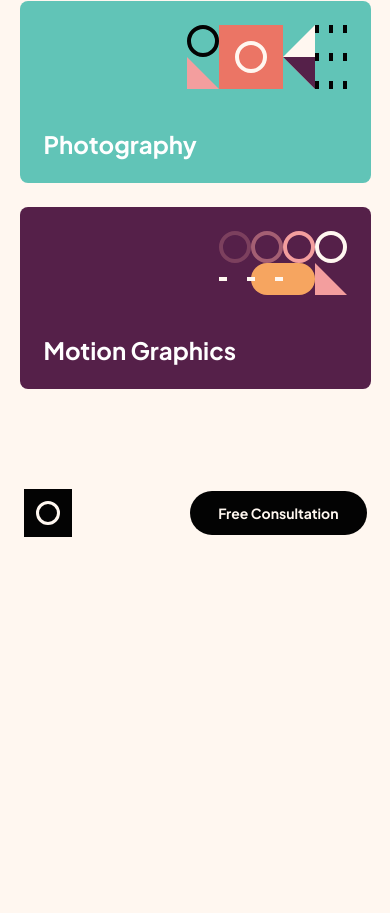
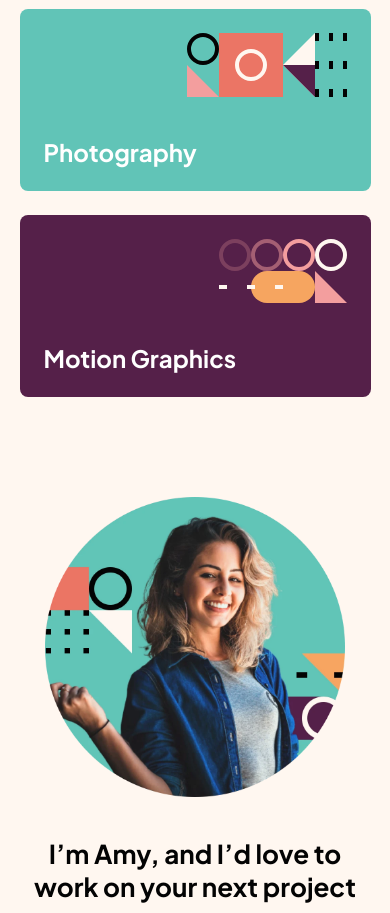
Before and after one commit to K3nK0/single-page-design-portfolio, a plain HTML site: page index.html in a window 390 px wide. Shown: the part 1087-2000 px from the top of the page. Before the commit the page ends 1656 px from the top, so only its background shows below. Drawn offline with Linux system fonts and the light colour scheme.

Commit message:
section profile html css animation responsive

```diff
--- a/index.html
+++ b/index.html
@@ -16,7 +16,7 @@
 
   <header>
     <img id="logo" src="assets/logo.svg" alt="logo">
-    <a class="link-consultation-black" href="#"><span>Free Consultation</span></a>
+    <a class="link-consultation" href="#"><span>Free Consultation</span></a>
   </header>
 
   <section class="title">
@@ -53,7 +53,18 @@
     </div>
   </section>
 
-
+  <section class="profile">
+    <div class="container-photo-profile">
+      <img src="assets/image-amy.webp" alt="photo de profile">
+    </div>
+    <div class="container-presentation">
+      <h2>I’m Amy, and I’d love to work on your next project</h2>
+      <p>
+        I love working with others to create beautiful design solutions. I’ve designed everything from brand illustrations to complete mobile apps. I’m also handy with a camera!
+      </p>
+      <a class="link-consultation" href="#">Free Consultation</a>
+    </div>
+  </section>
 
 
 
@@ -61,19 +72,10 @@
 
   <footer>
     <img id="logo" src="assets/logo.svg" alt="logo">
-    <a class="link-consultation-black" href="#">Free Consultation</a>
+    <a class="link-consultation" href="#">Free Consultation</a>
   </footer>
 
 <!--
-
-
-  I’m Amy, and I’d love to work on your next project
-
-  I love working with others to create beautiful design solutions. I’ve designed everything from brand illustrations
-  to complete mobile apps. I’m also handy with a camera!
-
-  Free Consultation
-
   My Work
 
   Book a call with me
@@ -87,6 +89,7 @@
 
 -->
 
+  <script src="script.js"></script>
 
 </body>
 </html>
--- /dev/null
+++ b/script.js
@@ -0,0 +1,23 @@
+const discoverProfile = [
+    document.querySelector('.container-photo-profile img'),
+    document.querySelector('.container-presentation h2'),
+    document.querySelector('.container-presentation p'),
+    document.querySelector('.container-presentation .link-consultation')
+]
+
+const animatedContents = [
+    ...discoverProfile
+]
+
+const intersectionObserver = new IntersectionObserver(handleIntersect, {rootMargin: "-20%"});
+
+animatedContents.forEach(el => intersectionObserver.observe(el))
+
+function handleIntersect(entries) {
+    entries.forEach(entry => {
+        if(entry.isIntersecting) {
+            entry.target.classList.add('active');
+            intersectionObserver.unobserve(entry.target)
+        }
+    })
+}
--- a/style.css
+++ b/style.css
@@ -23,10 +23,58 @@ html {
 
 body {
     background: var(--light-cream);
+    overflow-x: hidden;
 }
 
-header, footer, .patterns {
+header, footer, .patterns, .profile {
     width: clamp(690px, 77.08vw, 1110px);
+}
+
+/* ----------------- LINK CONSULTATION ----------------- */
+
+.link-consultation {
+    position: relative;
+    padding: 14px 45px;
+    border-radius: 9999px;
+    color: var(--light-cream);
+    font-family: "Plus Jakarta Sans", sans-serif;
+    text-decoration: none;
+    font-weight: 700;
+    line-height: 28px;
+    overflow: hidden;
+    z-index: 5;
+}
+.link-consultation::before {
+    content: "";
+    width: 100%;
+    height: 100%;
+    position: absolute;
+    top: 0;
+    left: 0;
+    transform-origin: left;
+    transition: transform .2s ease-out;
+    z-index: -1;
+}
+.link-consultation:hover::before {
+    transform: scaleX(0);
+    transform-origin: right;
+}
+
+.link-consultation::after {
+    content: "";
+    width: 100%;
+    height: 100%;
+    position: absolute;
+    top: 0;
+    left: 0;
+    transform: scaleX(0);
+    transform-origin: right;
+    transition: transform .2s ease-out;
+    z-index: -1;
+}
+.link-consultation:hover::after {
+    transform: scaleX(100%);
+    transform-origin: left;
 }
 
 /* --------- HEADER / FOOTER---------*/
@@ -38,51 +86,14 @@ header, footer {
     margin: 34px auto 66px;
 }
 
-.link-consultation-black {
-    position: relative;
-    padding: 14px 45px;
-    border-radius: 9999px;
-    color: var(--light-cream);
-    font-family: "Plus Jakarta Sans", sans-serif;
-    text-decoration: none;
-    font-weight: 700;
-    line-height: 28px;
-    overflow: hidden;
-    z-index: 5;
-}
-.link-consultation-black::before {
-    content: "";
-    width: 100%;
-    height: 100%;
-    position: absolute;
-    top: 0;
-    left: 0;
+header .link-consultation::before,
+footer .link-consultation::before {
     background: var(--black);
-    transform-origin: left;
-    transition: transform .2s ease-out;
-    z-index: -1;
-}
-.link-consultation-black:hover::before {
-    transform: scaleX(0);
-    transform-origin: right;
 }
 
-.link-consultation-black::after {
-    content: "";
-    width: 100%;
-    height: 100%;
-    position: absolute;
-    top: 0;
-    left: 0;
+header .link-consultation::after,
+footer .link-consultation::after {
     background: var(--galactic-blue);
-    transform: scaleX(0);
-    transform-origin: right;
-    transition: transform .2s ease-out;
-    z-index: -1;
-}
-.link-consultation-black:hover::after {
-    transform: scaleX(100%);
-    transform-origin: left;
 }
 
 
@@ -279,3 +290,163 @@ header, footer {
         "motion motion";
     }
 }
+
+
+/* ---------------- SECTION PROFILE ---------------- */
+
+.profile {
+    margin: 0 auto 160px;
+    display: grid;
+    grid-template-columns: 1fr 1fr;
+    grid-template-rows: 445px;
+}
+
+.container-photo-profile img {
+    height: 100%;
+    object-fit: cover;
+}
+
+.container-photo-profile.active img {
+    opacity: 1;
+}
+
+.container-presentation {
+    display: flex;
+    flex-direction: column;
+    justify-content: center;
+}
+
+.container-presentation h2 {
+    font-size: 40px;
+    font-weight: 700;
+    color: var(--black);
+    margin-bottom: 34px;
+}
+
+.container-presentation h2.active {
+    opacity: 1;
+}
+
+.container-presentation p {
+    font-size: 18px;
+    line-height: 28px;
+    color: var(--medium-brown);
+    margin-bottom: 32px;
+}
+
+.container-presentation .link-consultation {
+    max-width: 228px;
+}
+
+.container-presentation .link-consultation::before {
+    background: var(--light-red);
+}
+
+.container-presentation .link-consultation::after {
+    background: var(--summer-yellow);
+}
+
+/* animation */
+
+.container-photo-profile img,
+.container-presentation h2,
+.container-presentation p,
+.container-presentation .link-consultation {
+    opacity: 0;
+    transform: scaleY(0);
+    transform-origin: top;
+    transition: opacity 1s ease-out,
+    transform 1s ease-out;
+}
+
+.container-photo-profile img.active,
+.container-presentation h2.active,
+.container-presentation p.active,
+.container-presentation .link-consultation.active {
+    opacity: 1;
+    transform: scaleY(1);
+}
+
+/* ------------ TABLET SECTION PROFILE ------------ */
+
+@media (max-width: 1110px) {
+    .profile {
+        width: 100vw;
+        margin: 0 auto 120px;
+        grid-template-rows: 364px;
+        grid-template-columns: 1fr auto;
+        gap: 8.98vw;
+        transform: translateX(-5.2vw);
+    }
+
+    .container-presentation h2 {
+        font-size: 32px;
+        margin-bottom: 24px;
+    }
+
+    .container-presentation p {
+        margin-bottom: 24px;
+    }
+}
+
+@media (max-width: 730px) {
+    .profile {
+        grid-template-rows: 364px;
+        grid-template-columns: 1fr auto;
+        gap: 5vw;
+    }
+
+    .container-photo-profile {
+        align-self: center;
+        height: 70%;
+    }
+
+    .container-presentation h2 {
+        font-size: 26px;
+        margin-bottom: 18px;
+    }
+
+    .container-presentation p {
+        font-size: 16px;
+        margin-bottom: 18px;
+    }
+}
+
+/* ------------ MOBILE SECTION PROFILE ------------ */
+
+@media (max-width:560px) {
+    .profile {
+        margin: 0 auto 100px;
+        grid-template-rows: 1fr;
+        grid-template-columns: 1fr;
+        justify-content: center;
+        gap: 40px;
+        transform: translateX(0);
+    }
+
+    .container-photo-profile {
+        justify-self: center;
+        width: 300px;
+        height: 300px;
+    }
+
+    .container-presentation {
+        display: grid;
+        padding: 0 16px;
+    }
+
+    .container-presentation h2 {
+        font-size: 26px;
+        margin-bottom: 24px;
+        text-align: center;
+    }
+
+    .container-presentation p {
+        margin-bottom: 24px;
+        text-align: center;
+    }
+
+    .container-presentation a {
+        justify-self: center;
+    }
+}
```
